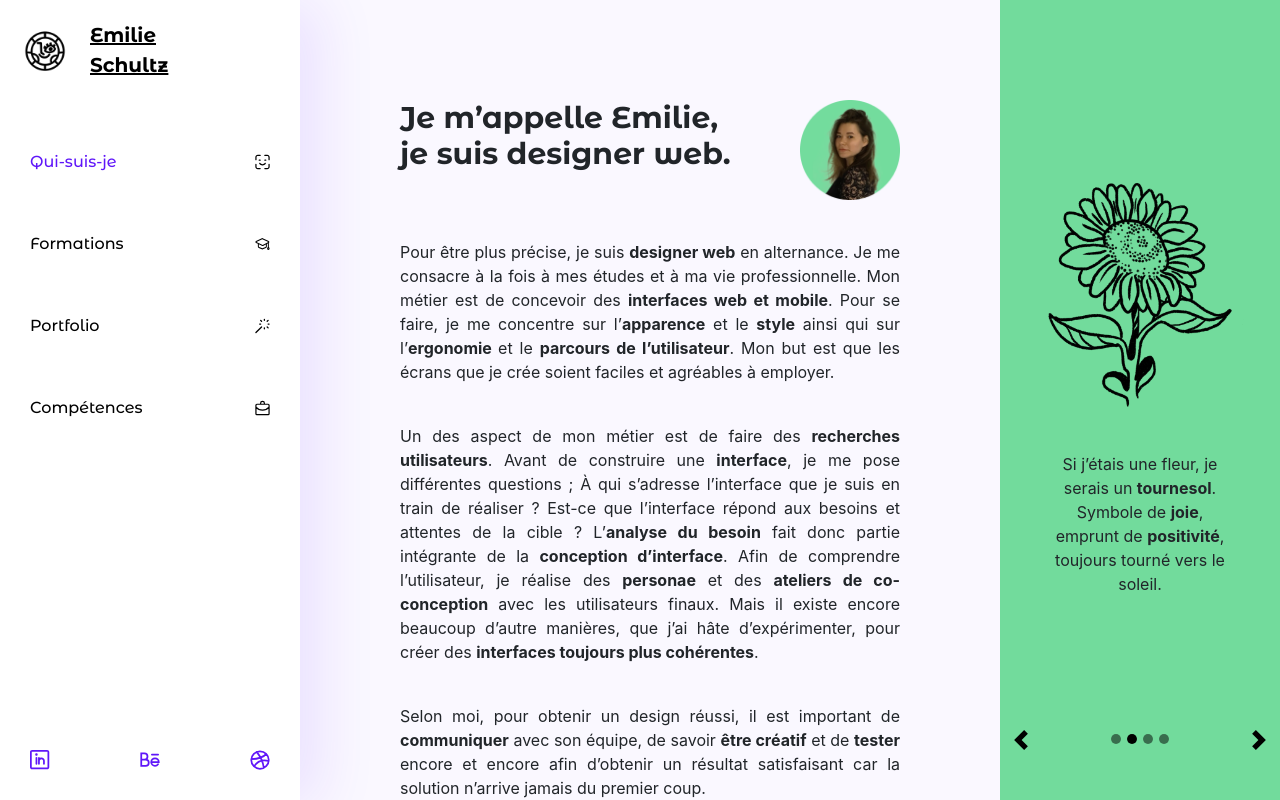
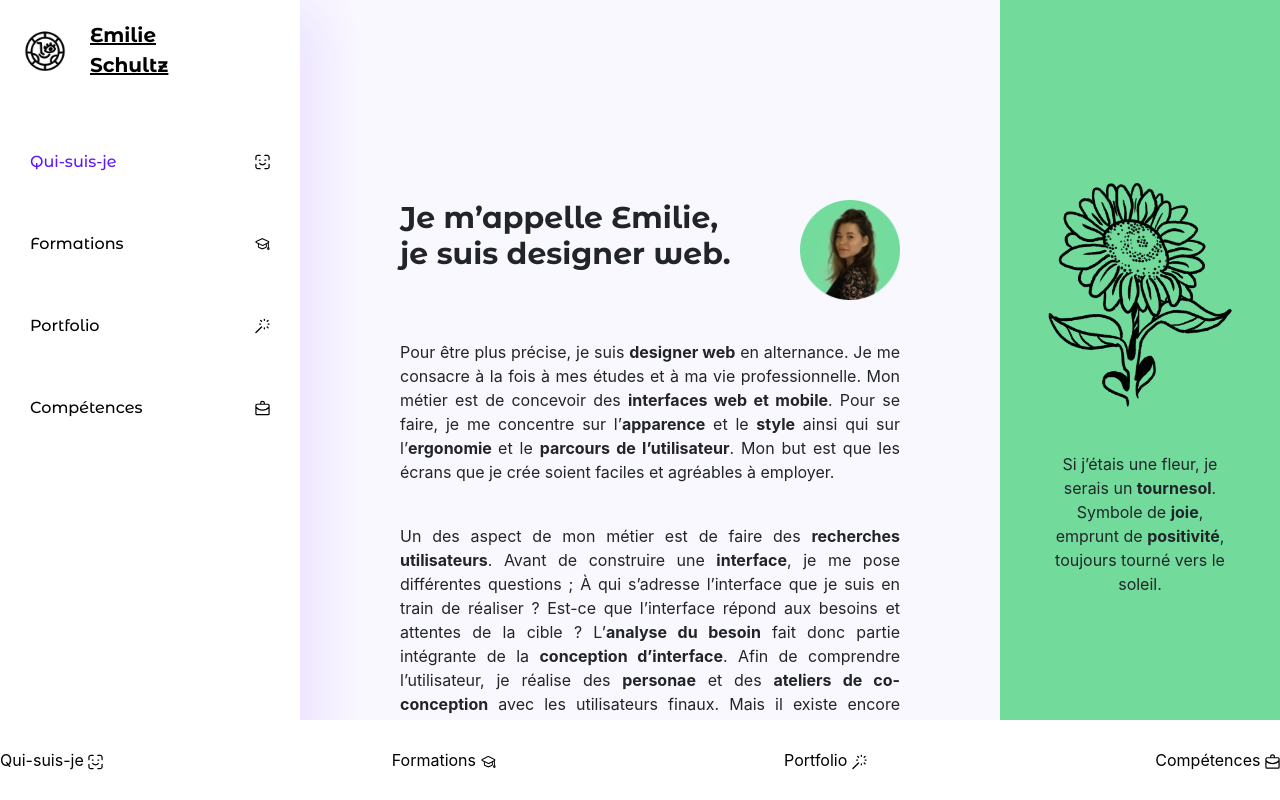
Before and after one commit to emilieschultz/emilieschultz.fr, a React (Create React App) app: page /qui-suis-je in a window 1280 px wide. Shown: the top 800 px of the page. Built offline with nearby package versions, Linux system fonts and the light colour scheme; no server answers; a web font is replaced by a local one.

Commit message:
footer and improvements

```diff
--- a/src/layout/sidebar/index.js
+++ b/src/layout/sidebar/index.js
@@ -17,9 +17,33 @@ const ROUTES = [
   { path: '/competences', title: 'Compétences', icon: skills },
 ];
 
-export default function Sidebar() {
+function SidebarMobile() {
   return (
-    <aside className={styles.aside}>
+    <aside className={styles.asideMobile}>
+      <Link className={styles.logo} to={'/'}>
+        <Logo />
+      </Link>
+
+      <footer className={styles.footer}>
+        {ROUTES.map((route) => (
+          <div key={route.path} className={styles.footerLinkWrapper}>
+            <NavLink
+              to={route.path}
+              className={styles.nav}
+              activeClassName={styles.activenav}
+            >
+              {route.title} <img src={route.icon} width="15" alt="" />
+            </NavLink>
+          </div>
+        ))}
+      </footer>
+    </aside>
+  );
+}
+
+function SidebarDesktop() {
+  return (
+    <aside className={`${styles.aside} d-none d-sm-flex`}>
       <div className={styles.header}>
         <Link className={styles.logo} to={'/'}>
           <Logo />
@@ -59,3 +83,12 @@ export default function Sidebar() {
     </aside>
   );
 }
+
+export default function Sidebar() {
+  return (
+    <div style={{ position: 'relative' }}>
+      <SidebarDesktop />
+      <SidebarMobile />
+    </div>
+  );
+}
--- a/src/layout/sidebar/style.module.scss
+++ b/src/layout/sidebar/style.module.scss
@@ -1,5 +1,28 @@
 @import '../../assets/css/variables';
 @import '~bootstrap/scss/mixins';
+
+.asideMobile {
+  a {
+    color: black;
+  }
+
+  .footer {
+    position: fixed;
+    left: 0;
+    right: 0;
+    bottom: 0;
+    background-color: white;
+    height: 80px;
+    z-index: 999;
+
+    display: flex;
+    align-items: center;
+    justify-content: space-between;
+
+    .footerLinkWrapper {
+    }
+  }
+}
 
 .aside {
   width: $aside-width;
--- a/src/pages/about/index.js
+++ b/src/pages/about/index.js
@@ -10,7 +10,7 @@ import sphinx from './sphinx.png';
 
 export default function About() {
   return (
-    <Content>
+    <div>
       <div className={styles.about}>
         <h1 className={styles.title}>
           Je m’appelle Emilie, <br /> je suis designer web.
@@ -129,6 +129,6 @@ export default function About() {
           </Carousel.Item>
         </Carousel>
       </aside>
-    </Content>
+    </div>
   );
 }
--- a/src/pages/about/style.module.scss
+++ b/src/pages/about/style.module.scss
@@ -8,6 +8,22 @@ $aside-right-width: 280px;
   padding: 100px;
   text-align: justify;
   padding-right: $padding + $aside-right-width;
+  padding-left: $aside-width + $padding;
+
+  @include media-breakpoint-down(lg) {
+    padding: 100px 40px;
+    padding-left: $aside-width + 40px;
+  }
+
+  @include media-breakpoint-down(sm) {
+    padding: 50px 20px;
+    padding-left: $aside-width + 20px;
+  }
+
+  @include media-breakpoint-only(xs) {
+    padding: 20px;
+    padding-left: 20px;
+  }
 
   .title {
     justify-content: space-between;
--- a/src/pages/formations/style.module.scss
+++ b/src/pages/formations/style.module.scss
@@ -7,4 +7,9 @@ $padding: 100px;
   padding: 100px;
   padding-left: $aside-width + $padding;
   text-align: justify;
+
+  @include media-breakpoint-only(xs) {
+    padding: 20px;
+    padding-left: 20px;
+  }
 }
--- a/src/pages/home/style.module.scss
+++ b/src/pages/home/style.module.scss
@@ -17,6 +17,11 @@ $padding: 100px;
   @include media-breakpoint-down(sm) {
     padding: 50px 20px;
     padding-left: $aside-width + 20px;
+  }
+
+  @include media-breakpoint-only(xs) {
+    padding: 20px;
+    padding-left: 20px;
   }
 }
 
--- a/src/pages/portfolio/style.module.scss
+++ b/src/pages/portfolio/style.module.scss
@@ -9,6 +9,11 @@ $padding: 70px;
   padding-top: 50px;
   text-align: justify;
   height: 100%;
+
+  @include media-breakpoint-only(xs) {
+    padding: 20px;
+    padding-left: 20px;
+  }
 }
 
 .workDescription {
```
